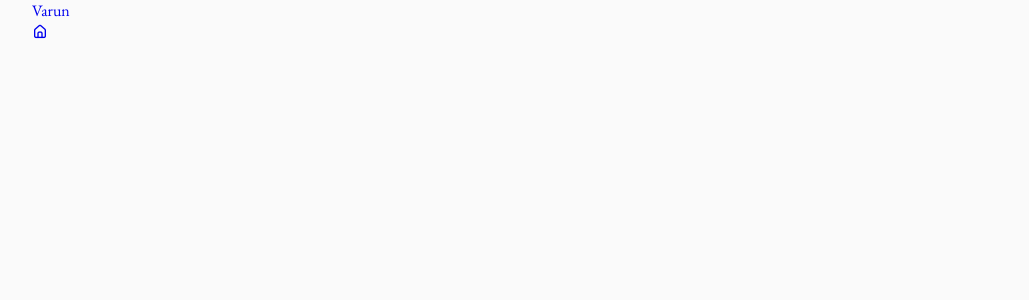
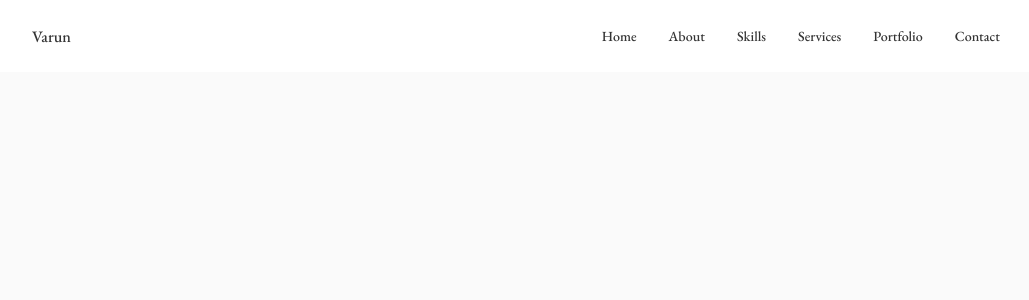
Before and after one commit to varungnathan/varun-gopinath-portfolio, a React (Create React App) app: page / in a window 1280 px wide. Shown: the top 300 px of the page, without its empty margins (124-1153 px from the left). Built offline with nearby package versions, Linux system fonts and the light colour scheme.

Commit message:
Nav Done

```diff
--- a/src/components/header/Header.jsx
+++ b/src/components/header/Header.jsx
@@ -10,40 +10,45 @@ const Header = () => {
                 <ul className="nav__list grid">
                     <li className="nav__item">
                         <a href="#home" className="nav__link">
-                            <i className="uil uil-estate nav__icon"></i>
+                            <i className="uil uil-estate nav__icon"></i> Home
                         </a>
                     </li>
 
                     <li className="nav__item">
-                        <a href="#home" className="nav__link">
-                            <i className="uil uil- nav__icon"></i>
+                        <a href="#about" className="nav__link">
+                            <i className="uil uil-user nav__icon"></i> About
                         </a>
                     </li>
 
                     <li className="nav__item">
-                        <a href="#home" className="nav__link">
-                            <i className="uil uil- nav__icon"></i>
+                        <a href="#skills" className="nav__link">
+                            <i className="uil uil-file-alt nav__icon"></i> Skills
                         </a>
                     </li>
 
                     <li className="nav__item">
-                        <a href="#home" className="nav__link">
-                            <i className="uil uil- nav__icon"></i>
+                        <a href="#services" className="nav__link">
+                            <i className="uil uil-briefcase-alt nav__icon"></i> Services
                         </a>
                     </li>
 
                     <li className="nav__item">
-                        <a href="#home" className="nav__link">
-                            <i className="uil uil- nav__icon"></i>
+                        <a href="#portfolio" className="nav__link">
+                            <i className="uil uil-scenery nav__icon"></i> Portfolio
                         </a>
                     </li>
 
                     <li className="nav__item">
-                        <a href="#home" className="nav__link">
-                            <i className="uil uil- nav__icon"></i>
+                        <a href="#contact" className="nav__link">
+                            <i className="uil uil-message nav__icon"></i> Contact
                         </a>
                     </li>
                 </ul>
+                <i class="uil uil-times nav__close"></i>
+            </div>
+
+            <div className="nav__toggle">
+            <i class="uil uil-apps"></i>
             </div>
         </nav>
     </header>
--- a/src/components/header/header.css
+++ b/src/components/header/header.css
@@ -0,0 +1,43 @@
+.header {
+    width: 100%;
+    position: fixed;
+    top: 0;
+    left: 0;
+    z-index: var(--z-fixed);
+    background-color: var(--container-color);
+}
+
+nav {
+    height: calc(var(--header-height) + 1.5rem);
+    display: flex;
+    justify-content: space-between;
+    align-items: center;
+    column-gap: 1rem;
+}
+
+.nav__logo,
+.nav__toggle {
+    color: var(--title-color);
+    font-weight: var(--font-medium);
+}
+
+.nav__list  {
+    display: flex;
+    column-gap: 2rem;
+}
+
+.nav__link {
+    display: flex;
+    flex-direction: column;
+    align-items: center;
+    font-size: var(--small-font-size);
+    color: var(--title-color);
+    font-weight: var(--font-medium);
+    transition: .3s;
+}
+
+.nav__icon,
+.nav__close,
+.nav__toggle {
+    display: none;
+}
```
